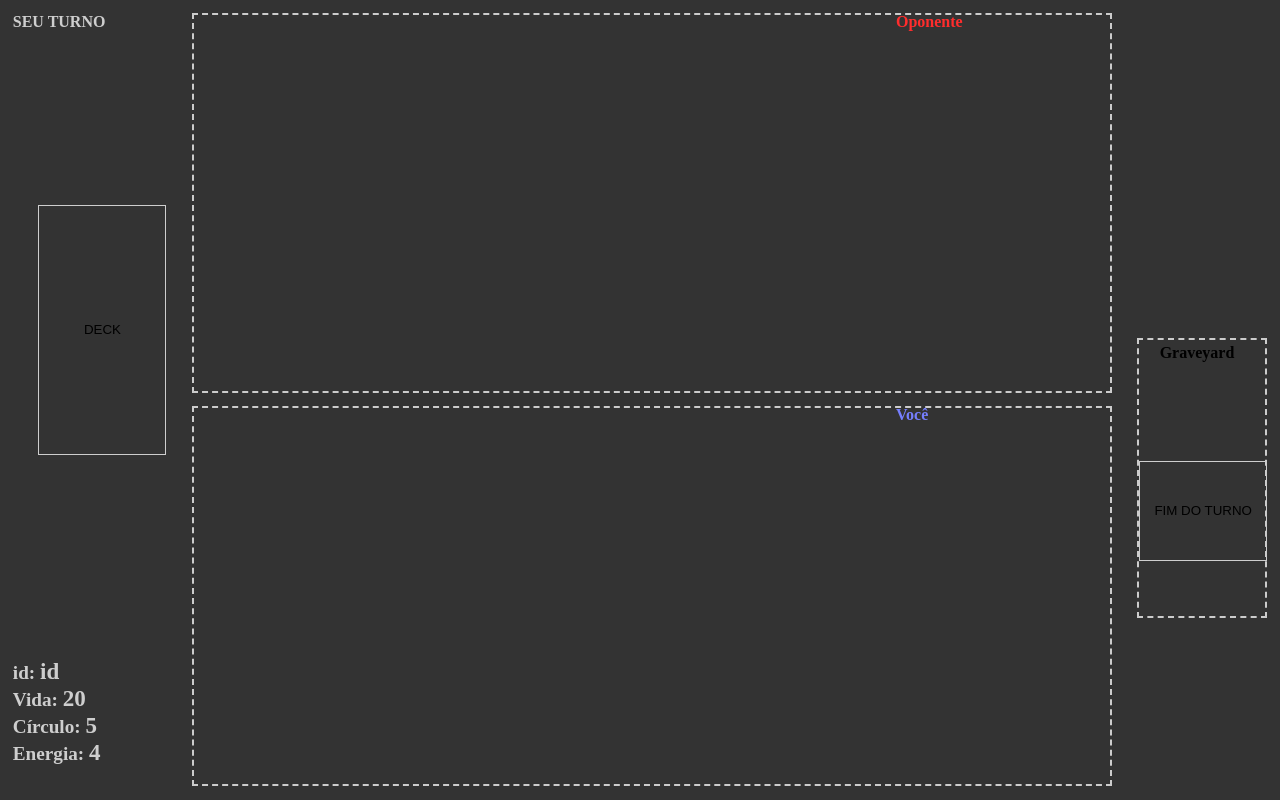
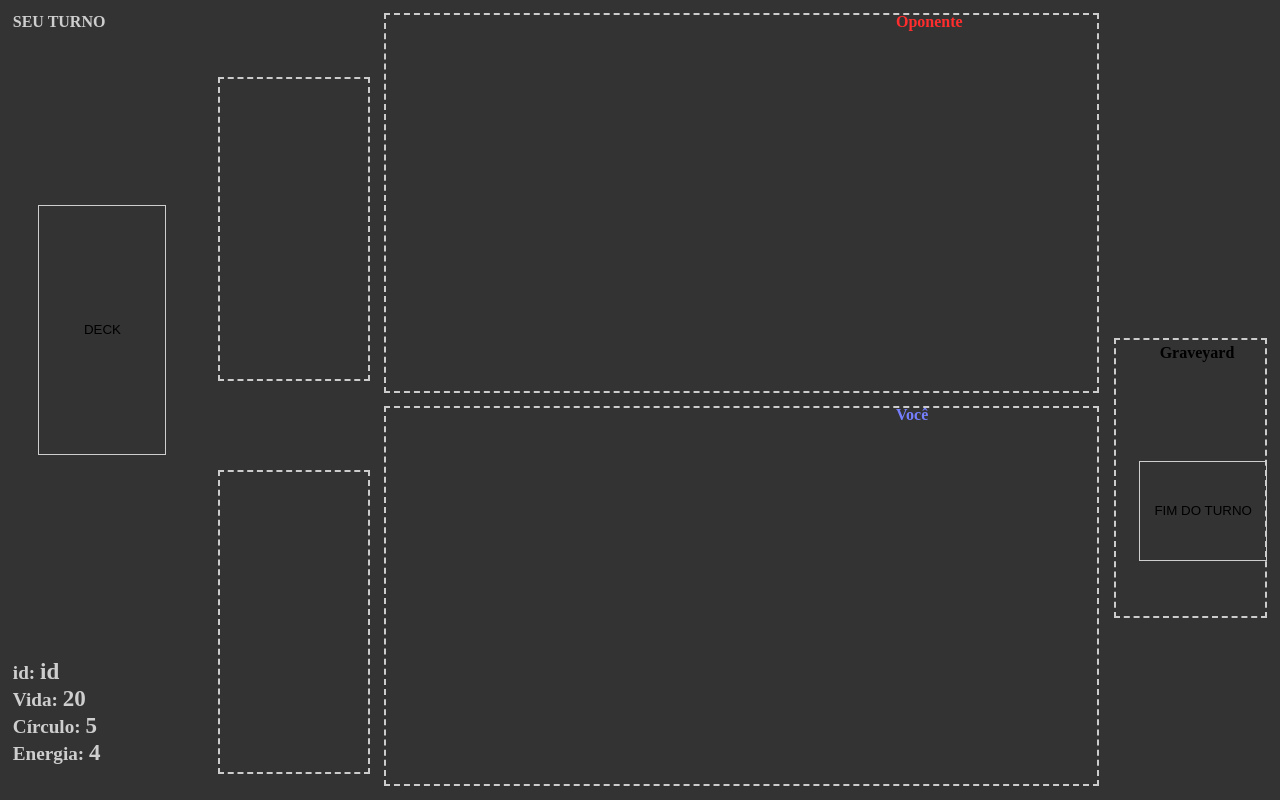
Before and after one commit to MAIA332/Card-Wars, a website: page project/public/index.html in a window 1280 px wide. Drawn offline with nearby package versions, Linux system fonts and the light colour scheme; no server answers.

Commit message:
commander zone

```diff
--- a/project/public/index.html
+++ b/project/public/index.html
@@ -19,21 +19,27 @@
         <!-- -------- BOARDS ZONE ------- -->
         <div class="Board player2-board">
             <h4>Oponente</h4>
-            <div class="dropzone table data-zone="playable"">
+            <div class="dropzone table onboard" data-zone="playable" zone-type="onboard">
+
+            </div>
+            <div class="dropzone table commander" data-zone="playable" zone-type="commander">
 
             </div>
         </div>
         <!-- -------- BOARDS ZONE ------- -->
         <div class="Board player1-board">
             <h4>Você</h4>
-            <div class="dropzone table data-zone="playable"">
+            <div class="dropzone table onboard" data-zone="playable" zone-type="onboard">
+            </div>
+            <div class="dropzone table commander" data-zone="playable" zone-type="commander">
+
             </div>
         </div>
         <!-- -------- BOARDS ZONE ------- -->
         <div class="Board graveyard-board">
 
             <h4>Graveyard</h4>
-            <div class="dropzone table" data-zone="graveyard"></div>
+            <div class="dropzone table graveyard non-interactive" data-zone="graveyard" zone-type="graveyard"></div>
 
         </div>
         <!-- -------- END BOARDS ZONE ------- -->
@@ -68,8 +74,9 @@
                 console.log(`CARD ID CLIENT: ${cardId}`);
 
                 const zone = this.getAttribute('data-zone');
+                const zoneType = this.getAttribute('zone-type')
 
-                socket.emit('jogada', { current_user,cardId,zone });
+                socket.emit('jogada', { current_user,cardId,zone,zoneType });
             });
         });
 
--- a/project/public/style/style.css
+++ b/project/public/style/style.css
@@ -9,7 +9,7 @@
     width: 100%;
     margin-top: 1%;
     height: 50%;
-    /* border: 1px solid red; */
+    /* border: 1px solid red */;
     display: flex;
 }
 
@@ -19,6 +19,8 @@
     height: 280px;
     position: absolute;
 }
+
+
 
 .Board h4 {
     margin-bottom: 5%;
@@ -47,11 +49,6 @@
     padding: 10px;
     margin-bottom: 10px;
     display: flex;
-}
-
-.table{
-    width: 70%;
-    margin: 0 0 0 15%;
 }
 
 .card-i{
@@ -83,13 +80,6 @@
 .drag-enter{
     border: 2px dashed blue;
 }
-
-/* .icon.card-i:hover {
-    transform: scale(1.5);
-    transition: transform var(--smoothFPS) ease;
-    z-index: 1;
-}
- */
 
 
 .deck{
@@ -135,3 +125,24 @@
     pointer-events: none; /* Impede qualquer interação com os elementos */
     opacity: 0.5; /* Visualmente indica que o elemento está desativado */
 }
+
+.non-interactive{
+    pointer-events: none;
+}
+
+.graveyard{
+    margin: 0;
+    width: 100%;
+}
+
+.commander{
+    margin: 5% 0 0 17%;
+    width: 10%;
+    height: 280px;
+    position: absolute;
+}
+
+.onboard{
+    margin: 0 0 0 30%;
+    width: 54%;
+}
--- a/project/schemas/card.js
+++ b/project/schemas/card.js
@@ -4,6 +4,7 @@ class Card{
         this.id = this.uuidv4()
         this.idPlayer = idPlayer;
         this.zone = 'playable'; // Adicionando uma propriedade zone para rastrear onde a carta está
+        this.zoneType='onboard'
     }
 
     uuidv4() {
```
Also changed, not shown: project/server.js (+23 -3 lines).
